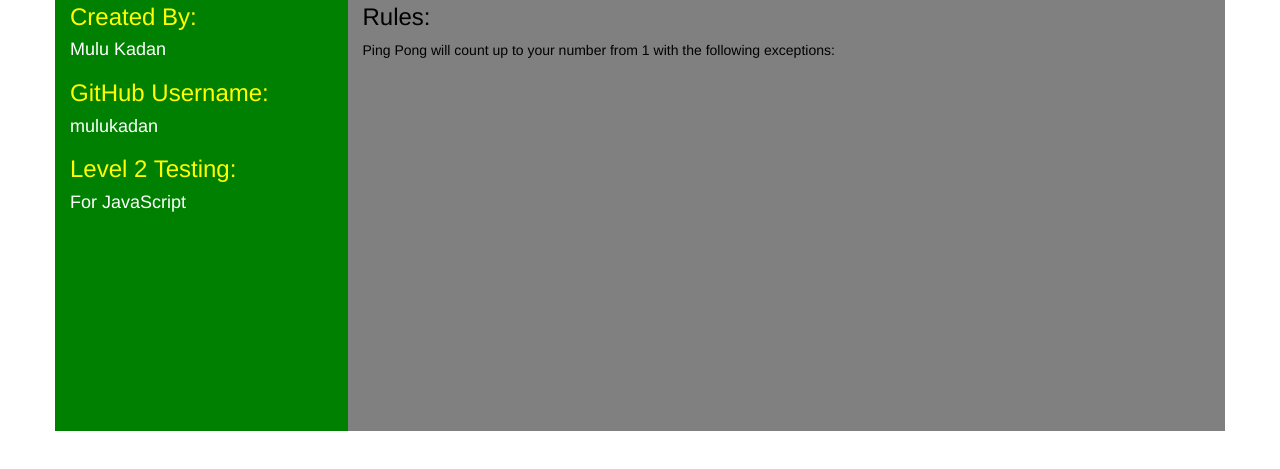
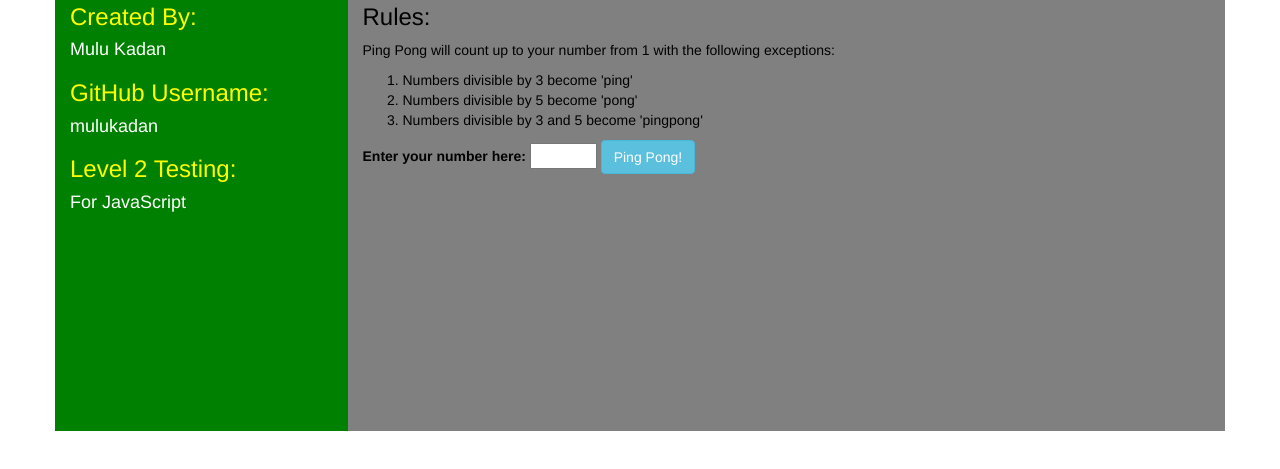
Before and after one commit to mulukadan/lykinsprings, a plain HTML site: page index.html in a window 1280 px wide. Shown: the part 189-658 px from the top of the page. Drawn offline with Linux system fonts and the light colour scheme.

Commit message:
input working

```diff
--- a/index.html
+++ b/index.html
@@ -28,7 +28,26 @@
           <h2>Let's Play</h2>
           <h3>Rules:</h3>
           <p>Ping Pong will count up to your number from 1 with the following exceptions:</p>
+          <ol>
+            <li>Numbers divisible by 3 become 'ping'</li>
+            <li>Numbers divisible by 5 become 'pong'</li>
+            <li>Numbers divisible by 3 and 5 become 'pingpong'</li>
+          </ol>
+          <form id="inpt" >
+            <div class="form-group">
+              <label for="usernumber">Enter your number here:</label>
+              <input id="number"  type="text" size="5">
+              <button type="submit" class="btn btn-info" id="gobtn">Ping Pong!</button>
+            </div>
+              <ul>
+                  <div class="output">
 
+                  </div>
+
+              </ul>
+
+
+          </form>
         </div>
 
       </div>
--- a/js/scripts.js
+++ b/js/scripts.js
@@ -1,6 +1,10 @@
 
 $(document).ready(function() {
 
-
-
+  $("form#inpt").submit(function(event) {
+    event.preventDefault();
+    var number1 = parseInt($("#number").val());
+    alert(number1);
+    //$("#output").text(number1);
+  });
  });
```
